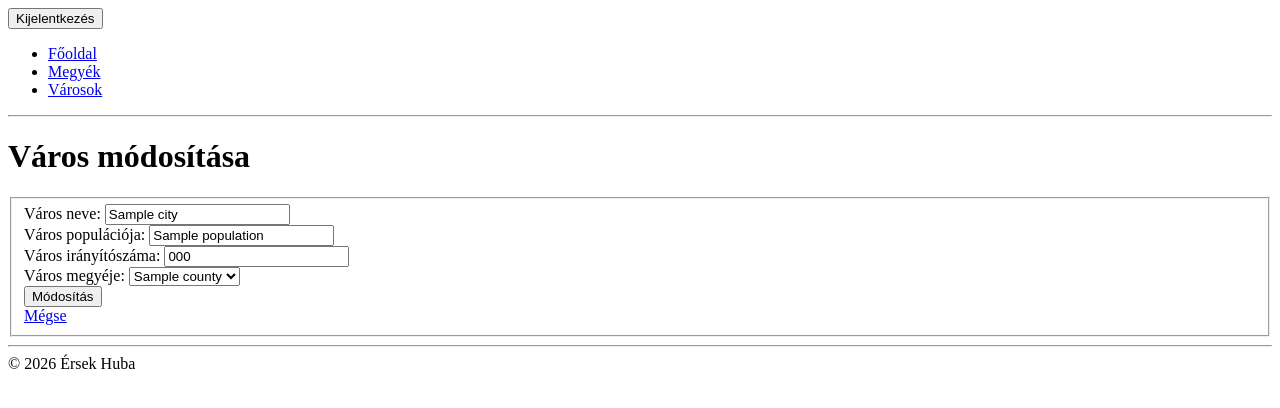
After one commit to huba-ersek/laravel-rest-api-client, a Laravel app: template resources/views/cities/edit.blade.php in a window 1280 px wide. The commit adds this page. Shown: the top 408 px of the page. Run offline with Laravel 12, Linux system fonts and the light colour scheme; the template is opened without the code that fills it: most values are stand-ins (such as "Sample title", 1, 10 or a date in 2020).

Commit message:
added city editing

```diff
--- /dev/null
+++ b/resources/views/cities/edit.blade.php
@@ -0,0 +1,33 @@
+@extends('dashboard')
+
+@section('content')
+
+<h1>Város módosítása</h1>
+
+<form action="{{ route('cities.update', $city->id) }}" method="POST">
+    @csrf
+    @method("PUT")
+    <fieldset>
+        <label for="city">Város neve:</label>
+        <input id="city" name="city" value="{{ old('city', $city->city) }}">
+        <br>
+        <label for="population">Város populációja:</label>
+        <input id="population" name="population" value="{{ old('population', $city->population) }}">
+        <br>
+        <label for="zip-code">Város irányítószáma:</label>
+        <input id="zip-code" name="zip_code" value="{{ old('zip_code', $city->zip_code) }}">
+        <br>
+        <label for="county">Város megyéje:</label>
+        <select id="county" name="county_id">
+            @foreach ($counties as $county)
+            <option value="{{ $county->id }}" @selected(old('county_id', $city->county->id) == $county->id)>{{ $county->name }}</option>
+            @endforeach
+        </select>
+        <br>
+        <button type="submit">Módosítás</button>
+        <br>
+        <a href="{{ route('cities.index') }}">Mégse</a>
+    </fieldset>
+</form>
+
+@endsection
```
Also changed, not shown: app/Http/Controllers/CityController.php (+23 -2 lines), resources/views/cities/index.blade.php (+8 -1 lines).
